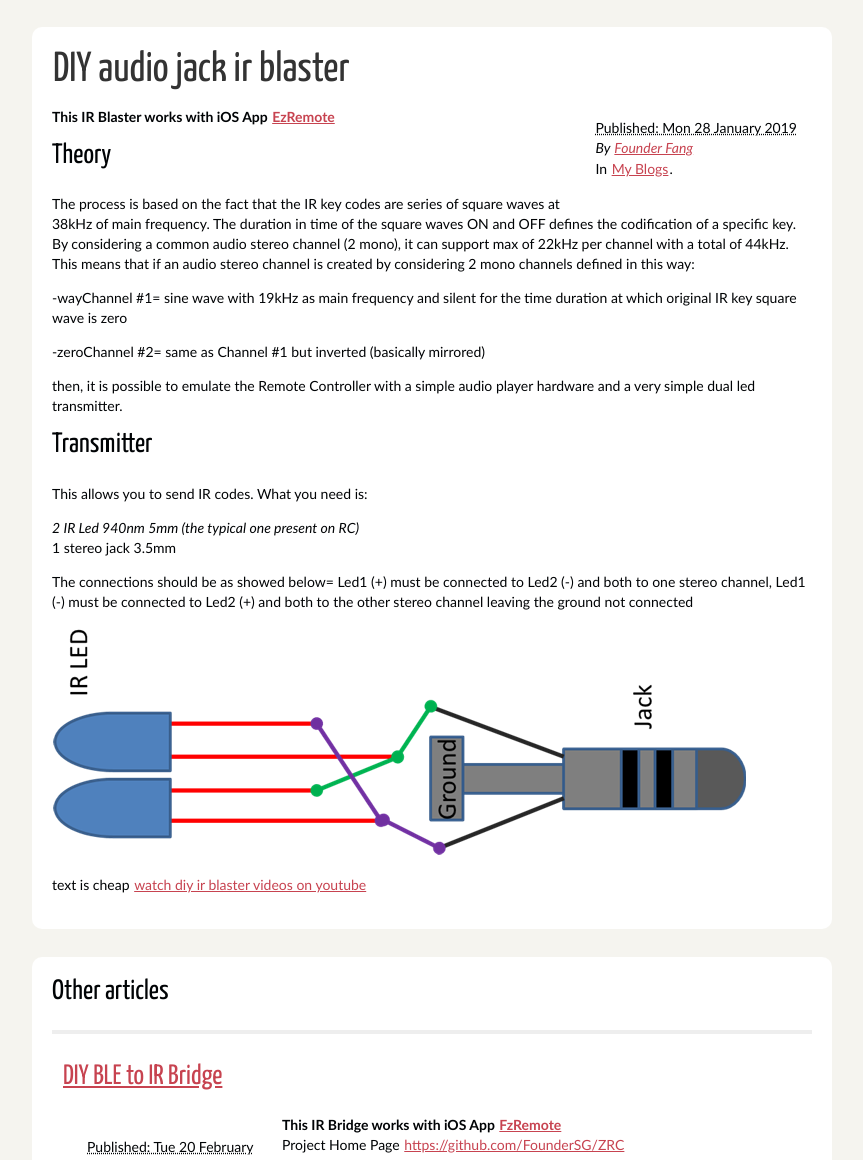
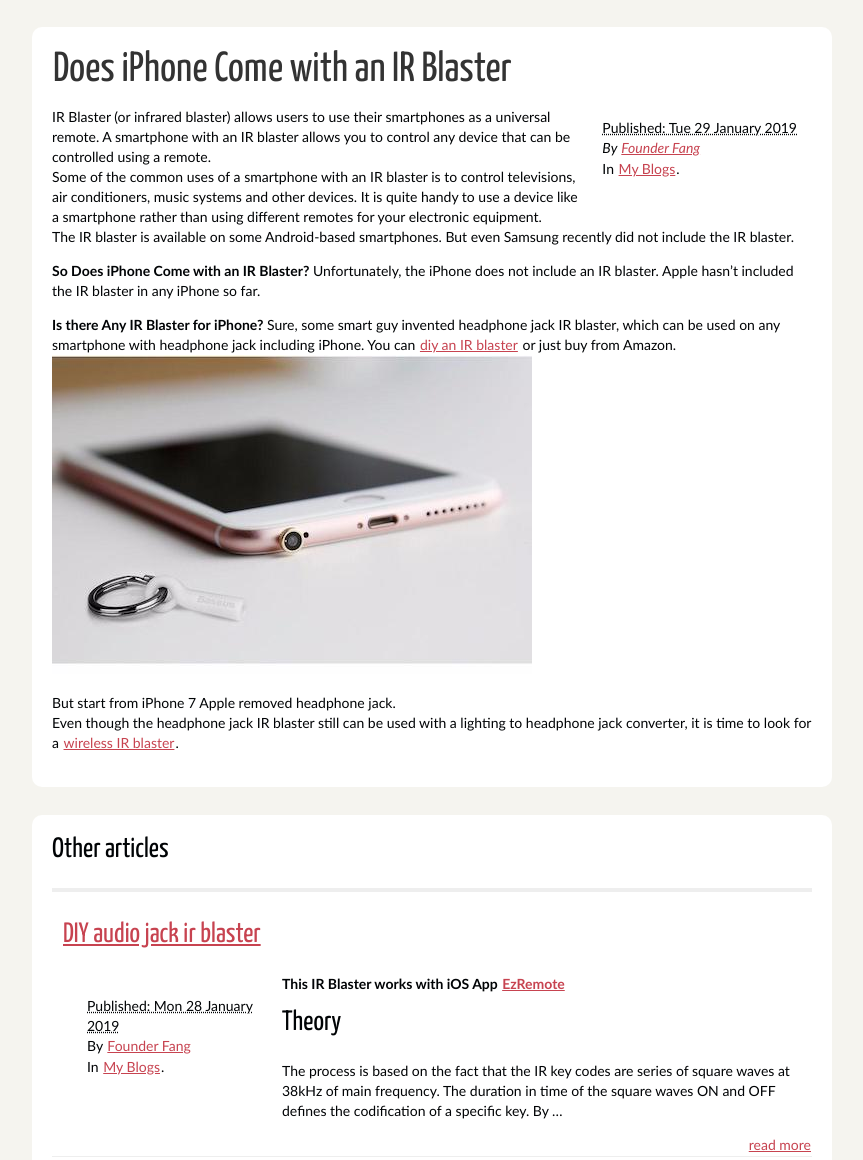
Before and after one commit to FounderSG/FounderSG.github.io, a plain HTML site: page category/my-blogs.html in a window 1280 px wide. Shown: the part 120-1280 px from the top of the page, without its empty margins (208-1071 px from the left). Drawn offline with Linux system fonts and the light colour scheme.

Commit message:
blog does iphone come with an ir blaster

```diff
--- a/category/my-blogs.html
+++ b/category/my-blogs.html
@@ -22,7 +22,40 @@
 
             <aside id="featured" class="body">
                 <article>
-                    <h1 class="entry-title"><a href="../diy-audio-jack-ir-blaster.html">DIY audio jack ir blaster</a></h1>
+                    <h1 class="entry-title"><a href="../does-iphone-come-with-an-ir-blaster.html">Does iPhone Come with an IR Blaster</a></h1>
+<footer class="post-info">
+        <abbr class="published" title="2019-01-29T10:30:00+08:00">
+                Published: Tue 29 January 2019
+        </abbr>
+
+        <address class="vcard author">
+                By                         <a class="url fn" href="../author/founder-fang.html">Founder Fang</a>
+        </address>
+<p>In <a href="../category/my-blogs.html">My Blogs</a>.</p>
+
+</footer><!-- /.post-info --><p>IR Blaster (or infrared blaster) allows users to use their smartphones as a universal remote. A smartphone with an IR blaster allows you to control any device that can be controlled using a remote.<br />
+Some of the common uses of a smartphone with an IR blaster is to control televisions, air conditioners, music systems and other devices. It is quite handy to use a device like a smartphone rather than using different remotes for your electronic equipment.<br />
+The IR blaster is available on some Android-based smartphones. But even Samsung recently did not include the IR blaster.</p>
+<p><strong>So Does iPhone Come with an IR Blaster?</strong>
+Unfortunately, the iPhone does not include an IR blaster. Apple hasn’t included the IR blaster in any iPhone so far.  </p>
+<p><strong>Is there Any IR Blaster for iPhone?</strong>
+Sure, some smart guy invented headphone jack IR blaster, which can be used on any smartphone with headphone jack including iPhone. You can <a href="../diy-audio-jack-ir-blaster.html">diy an IR blaster</a> or just buy from Amazon.<br />
+<img alt="Alt Text" src="../images/baseusblaster.jpg" />  </p>
+<p>But start from iPhone 7 Apple removed headphone jack.<br />
+Even though the headphone jack IR blaster still can be used with a lighting to headphone jack converter, it is time to look for a <a href="../fzremote.html">wireless IR blaster</a>.</p>                </article>
+            </aside><!-- /#featured -->
+                <section id="content" class="body">
+                    <h1>Other articles</h1>
+                    <hr />
+                    <ol id="posts-list" class="hfeed">
+
+            <li><article class="hentry">
+                <header>
+                    <h1><a href="../diy-audio-jack-ir-blaster.html" rel="bookmark"
+                           title="Permalink to DIY audio jack ir blaster">DIY audio jack ir blaster</a></h1>
+                </header>
+
+                <div class="entry-content">
 <footer class="post-info">
         <abbr class="published" title="2019-01-28T10:20:00+08:00">
                 Published: Mon 28 January 2019
@@ -33,25 +66,12 @@
         </address>
 <p>In <a href="../category/my-blogs.html">My Blogs</a>.</p>
 
-</footer><!-- /.post-info --><p><strong>This IR Blaster works with iOS App <a href="http://appstore.com/ezremote">EzRemote</a></strong>  </p>
+</footer><!-- /.post-info -->                <p><strong>This IR Blaster works with iOS App <a href="http://appstore.com/ezremote">EzRemote</a></strong>  </p>
 <h1>Theory</h1>
-<p>The process is based on the fact that the IR key codes are series of square waves at 38kHz of main frequency. The duration in time of the square waves ON and OFF defines the codification of a specific key. By considering a common audio stereo channel (2 mono), it can support max of 22kHz per channel with a total of 44kHz. This means that if an audio stereo channel is created by considering 2 mono channels defined in this way:  </p>
-<p>-wayChannel #1= sine wave with 19kHz as main frequency and silent for the time duration at which original IR key square wave is zero  </p>
-<p>-zeroChannel #2= same as Channel #1 but inverted (basically mirrored)  </p>
-<p>then, it is possible to emulate the Remote Controller with a simple audio player hardware and a very simple dual led transmitter.</p>
-<h1>Transmitter</h1>
-<p>This allows you to send IR codes. What you need is:  </p>
-<p><em>2 IR Led 940nm 5mm (the typical one present on RC)<br />
-</em>1 stereo jack 3.5mm  </p>
-<p>The connections should be as showed below= Led1 (+) must be connected to Led2 (-) and both to one stereo channel, Led1 (-) must be connected to Led2 (+) and both to the other stereo channel leaving the ground not connected
-<img alt="Alt Text" src="../images/diyirblaster.png" /></p>
-<p>text is cheap
-<a href="https://www.youtube.com/results?search_query=diy+ir+blaster">watch diy ir blaster videos on youtube</a></p>                </article>
-            </aside><!-- /#featured -->
-                <section id="content" class="body">
-                    <h1>Other articles</h1>
-                    <hr />
-                    <ol id="posts-list" class="hfeed">
+<p>The process is based on the fact that the IR key codes are series of square waves at 38kHz of main frequency. The duration in time of the square waves ON and OFF defines the codification of a specific key. By …</p>
+                <a class="readmore" href="../diy-audio-jack-ir-blaster.html">read more</a>
+                </div><!-- /.entry-content -->
+            </article></li>
 
             <li><article class="hentry">
                 <header>
```
Also changed, not shown: archives.html (+2 -0 lines), author/founder-fang.html (+23 -0 lines), authors.html (+1 -1 lines), does-iphone-come-with-an-ir-blaster.html (added, +76 -0 lines), index.html (+23 -0 lines).
